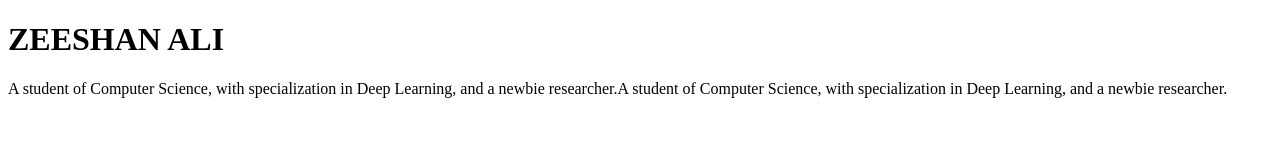
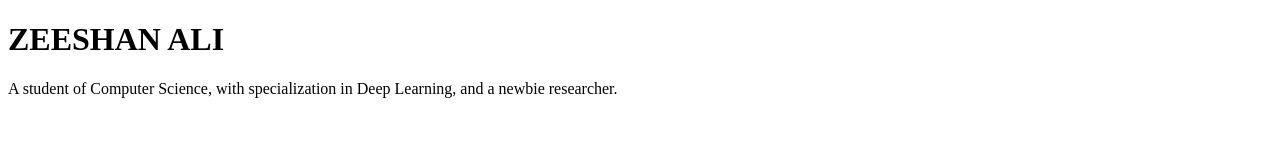
Before and after one commit to zeeshanalipanhwar/zeeshanalipanhwar-zeeshanalipanhwar.github.io, a plain HTML site: page index.html in a window 1280 px wide. Drawn offline with Linux system fonts and the light colour scheme.

Commit message:
Update index.html

```diff
--- a/index.html
+++ b/index.html
@@ -6,7 +6,7 @@
 
 <body>
     <h1>ZEESHAN ALI</h1>
-    A student of Computer Science, with specialization in Deep Learning, and a newbie researcher.A student of Computer Science, with specialization in Deep Learning, and a newbie researcher.
+    A student of Computer Science, with specialization in Deep Learning, and a newbie researcher.
 </body>
 
 </html>
```
